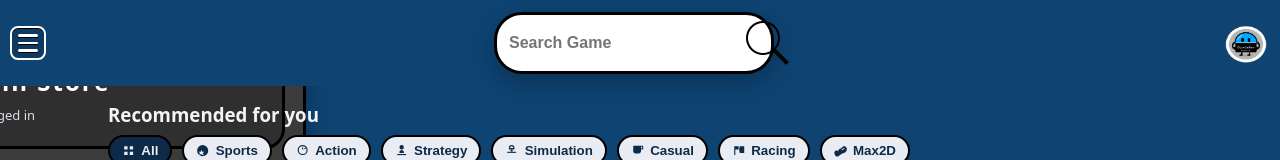
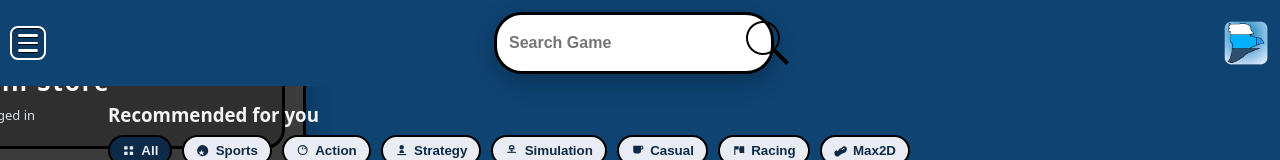
Before and after one commit to BunglonMewing/RaVin-Store, a plain HTML site: page index.html in a window 1280 px wide. Shown: the top 160 px of the page. Drawn offline with nearby package versions, Linux system fonts and the light colour scheme; a script that the page names is missing.

Commit message:
Update index.html

```diff
--- a/index.html
+++ b/index.html
@@ -8,7 +8,7 @@
   <meta name="viewport" content="width=device-width, initial-scale=1" />
   <title>RaVin Store - Pusat Download Game Android Gratis</title>
   <meta name="description" content="Temukan dan unduh game Android terbaru dan terpopuler secara gratis di RaVin Store. Jelajahi berbagai kategori game mulai dari aksi, olahraga, strategi, simulasi, hingga balapan. Dapatkan game favoritmu dengan mudah dan cepat.">
-  <meta name="keywords" content="download game, game android, apk gratis, RaVin Store Netlify, game gratis, game terbaru, game populer, game aksi, game balapan, game olahraga, game strategi">
+
   <link rel="canonical" href="https://ravinstore.netlify.app/">
 
   <!-- Open Graph / Facebook -->
@@ -161,7 +161,7 @@
         </button>
       </div>
     </div>
-    <div class="profile"><img src="devin.png" alt="profile"/></div>
+    <div class="profile"><img src="icon.png" alt="profile"/></div>
   </div>
 
   <!-- Container -->
@@ -189,7 +189,7 @@
     <div class="panel">
       <button id="closeDrawerBtn" class="btn-pill btn-ghost" style="position:absolute;top:28px;right:28px;padding:4px 10px;font-size:14px">Close</button>
       <div class="brand">
-        <img src="devin.png" alt="Ravin Store logo"/>
+        <img src="icon.png" alt="Ravin Store logo"/>
         <div>
           <h1>Ravin Store</h1>
           <div id="loginState" class="helper">Not logged in</div>
```
